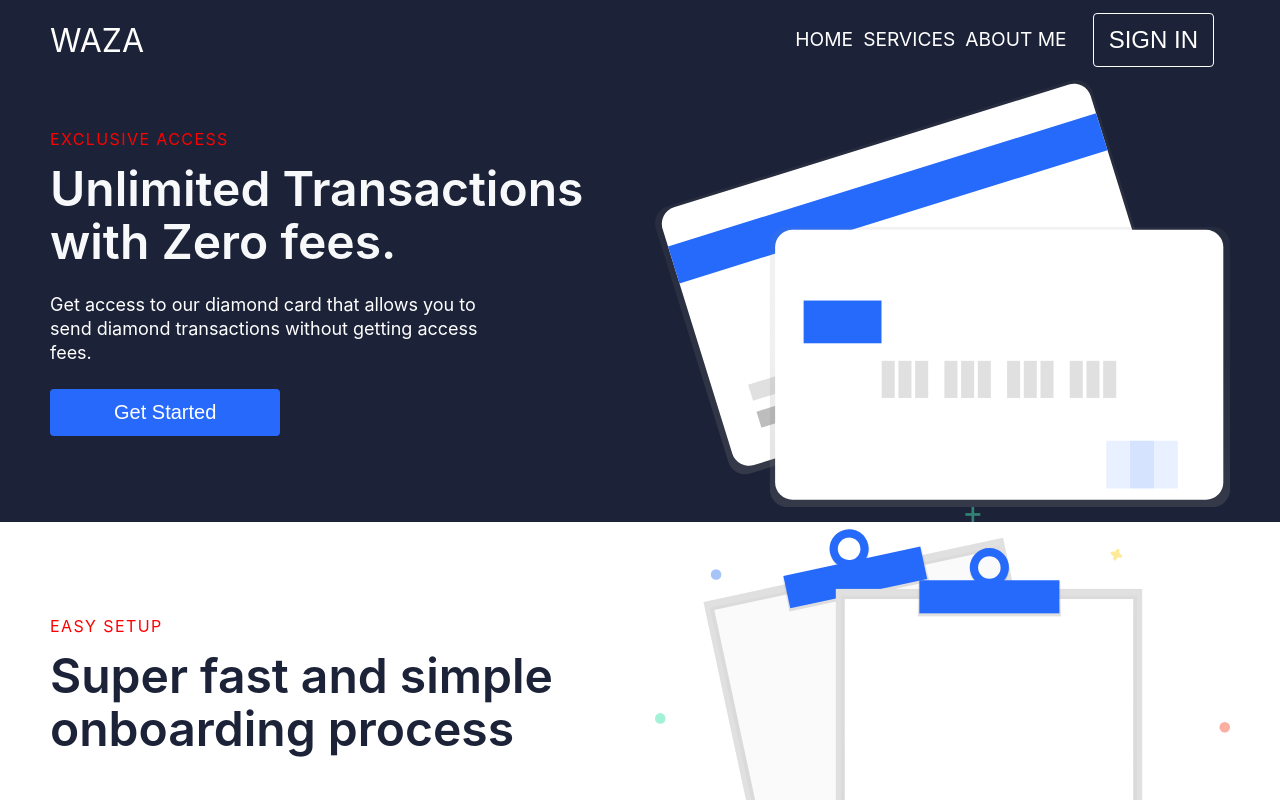
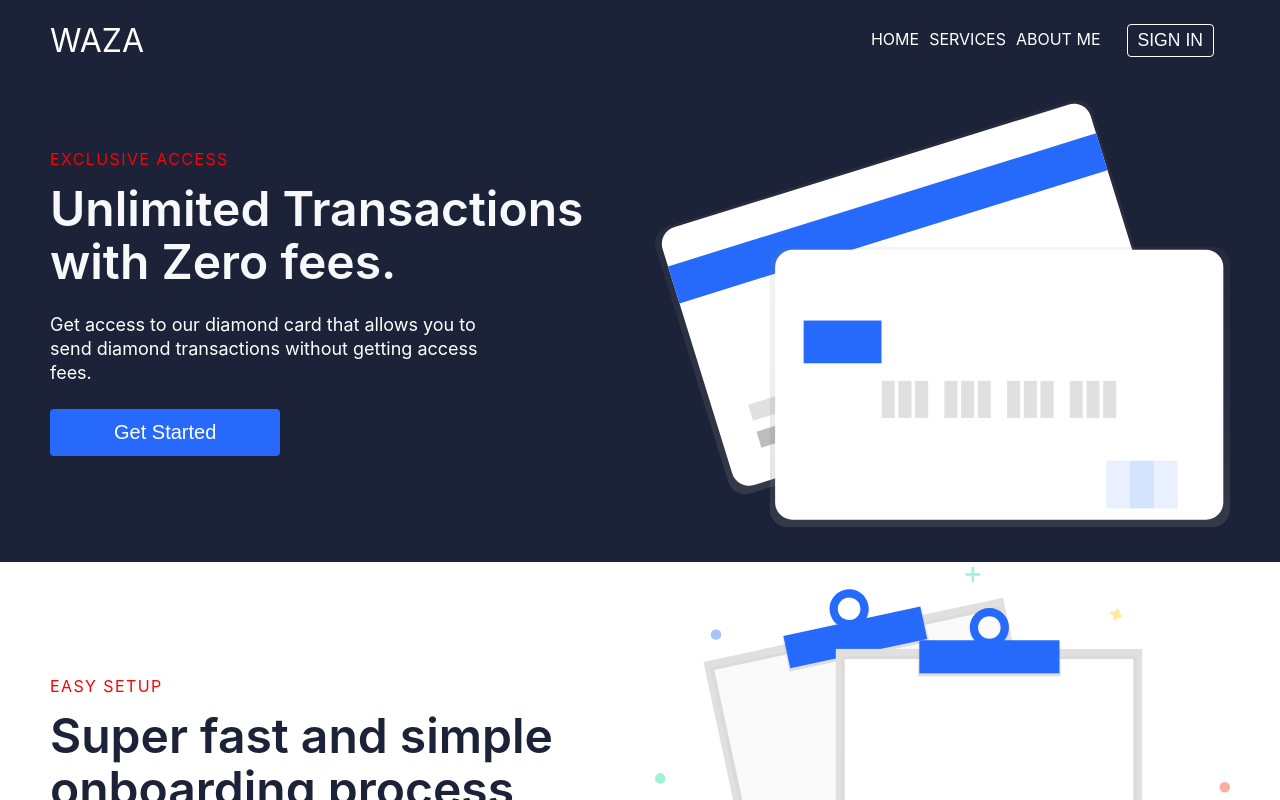
Before and after one commit to DavidWaza/waza-web, a React (Create React App) app: page / in a window 1280 px wide. Shown: the top 800 px of the page. Built offline with nearby package versions, Linux system fonts and the light colour scheme; the HTML template or start-up script is replaced by a standard one.

Commit message:
i worked on the router

```diff
--- a/src/components/HeroSection.css
+++ b/src/components/HeroSection.css
@@ -65,6 +65,8 @@ img{
     vertical-align:middle;
     max-width: 100%;
     border: 0;
+    padding-bottom: 20px;
+    padding-top:20px;
 }
 
 @media screen and (max-width:991px) {
--- a/src/components/Navbar.css
+++ b/src/components/Navbar.css
@@ -27,6 +27,7 @@
   }
 
   .navbar-logo {
+    font-size:10px;
     color: #fff;
     justify-self: start;
     cursor: pointer;
@@ -58,6 +59,7 @@
   .nav-item {
     border-bottom: 2px solid transparent;
     text-decoration: none;
+    font-size:16px;
   }
 
   .nav-item:hover {
--- a/src/components/button.css
+++ b/src/components/button.css
@@ -40,10 +40,10 @@
     border-radius: 4px;
     width: 100%;
     text-decoration: none;
-    font-size: 1.5rem;
+    font-size: 1.1rem;
     background-color: transparent;
     color: #fff;
-    padding: 12px 15px;
+    padding: 5px 10px;
     border: 1px solid #fff;
     transition: all 0.3s ease-out;
   }
```
